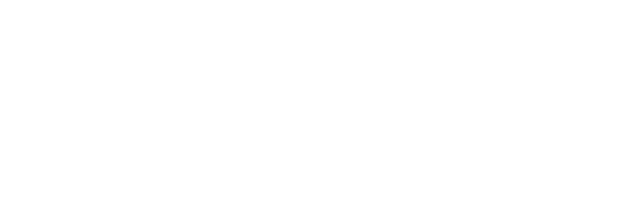
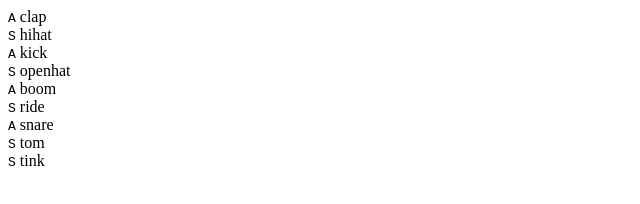
Before and after one commit to Hyoe/drums-javascript, a plain HTML site: page docs/index.html in a window 1280 px wide. Shown: the whole page, without its empty margins (0-640 px from the left). Drawn offline with Linux system fonts and the light colour scheme.

Commit message:
added html

```diff
--- a/docs/index.html
+++ b/docs/index.html
@@ -7,6 +7,54 @@
     <link rel="stylesheet" href="style.css">
 </head>
 <body>
+    <div class="keys">
+        <div data-key="65" class="key">
+            <kbd>A</kbd>
+            <span class="sound">clap</span>
+        </div>
+        <div data-key="83" class="key">
+            <kbd>S</kbd>
+            <span class="sound">hihat</span>
+        </div>
+        <div data-key="68" class="key">
+            <kbd>A</kbd>
+            <span class="sound">kick</span>
+        </div>
+        <div data-key="70" class="key">
+            <kbd>S</kbd>
+            <span class="sound">openhat</span>
+        </div>
+        <div data-key="71" class="key">
+            <kbd>A</kbd>
+            <span class="sound">boom</span>
+        </div>
+        <div data-key="72" class="key">
+            <kbd>S</kbd>
+            <span class="sound">ride</span>
+        </div>
+        <div data-key="74" class="key">
+            <kbd>A</kbd>
+            <span class="sound">snare</span>
+        </div>
+        <div data-key="75" class="key">
+            <kbd>S</kbd>
+            <span class="sound">tom</span>
+        </div>
+        <div data-key="76" class="key">
+            <kbd>S</kbd>
+            <span class="sound">tink</span>
+        </div>
+    </div>
+
+    <audio data-key="65" src="sounds/clap.wav"></audio>
+    <audio data-key="83" src="sounds/hihat.wav"></audio>
+    <audio data-key="68" src="sounds/kick.wav"></audio>
+    <audio data-key="70" src="sounds/openhat.wav"></audio>
+    <audio data-key="71" src="sounds/boom.wav"></audio>
+    <audio data-key="72" src="sounds/ride.wav"></audio>
+    <audio data-key="74" src="sounds/snare.wav"></audio>
+    <audio data-key="75" src="sounds/tom.wav"></audio>
+    <audio data-key="76" src="sounds/tink.wav"></audio>
 
 
     <script src="script.js" type="text/javascript" charset="utf-8" async defer></script>
```
Also changed, not shown: 9 other files.
